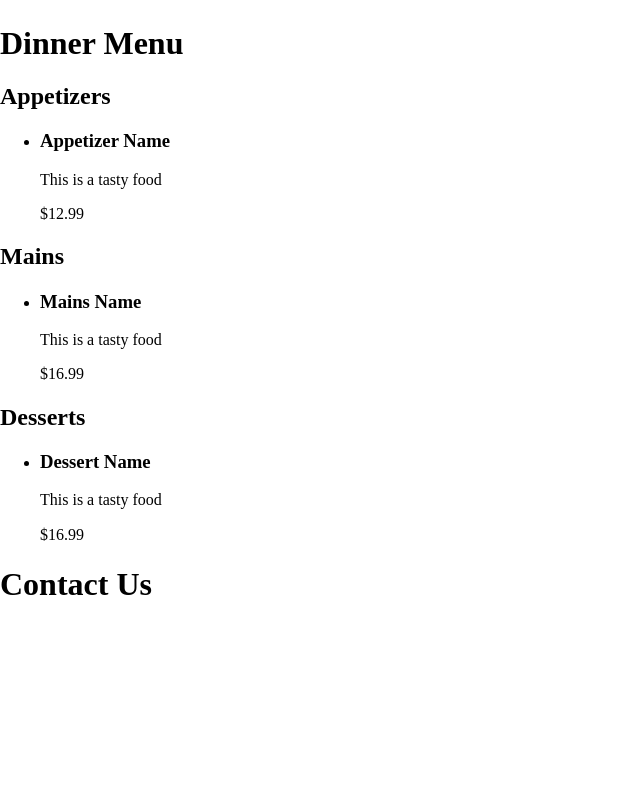
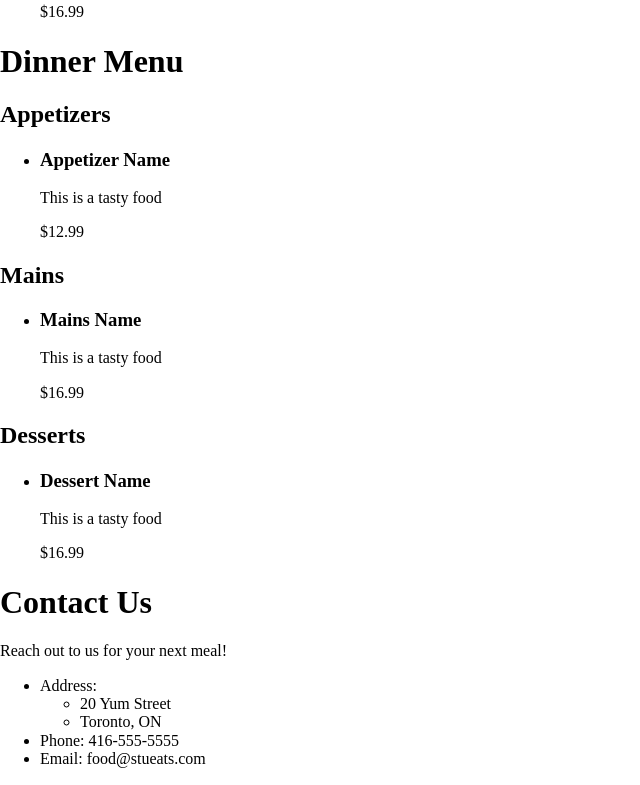
Before and after one commit to JustinLC/senecaTemplate, a website: page index.html in a window 1280 px wide. Shown: the part 847-1632 px from the top of the page, without its empty margins (0-640 px from the left). Before the commit the page ends 1471 px from the top, so only its background shows below. Drawn offline with Linux system fonts and the light colour scheme.

Commit message:
added contact information section

```diff
--- a/index.html
+++ b/index.html
@@ -45,10 +45,12 @@ Template Assignment
       <section id="landing">
         <h1>Share Our Table</h1>
         <section>
-          <img src="" alt="dining table with food">
-          <summary>
-            Welcome to Stu Eats.  Cooking meals like you would eat at home is what we do.  We cook with passion, so you can share joy with your friends and family.  Dine with us.  Be a part of our family.
-          </summary>
+          <figure>
+            <img src="" alt="dining table with food">
+            <figcaption>
+              Welcome to Stu Eats.  Cooking meals like you would eat at home is what we do.  We cook with passion, so you can share joy with your friends and family.  Dine with us.  Be a part of our family.
+            </figcaption>
+          </figure>
         </section>
         <section>
           <a href="">
@@ -156,8 +158,35 @@ Template Assignment
           </li>
         </ul>
       </section>
+      <!--
+        the contact section should contain the following:
+        -a message to the viewer
+        -address
+        -phone number
+        -email address
+      -->
       <section id="contact">
         <h1>Contact Us</h1>
+        <p>Reach out to us for your next meal!</p>
+        <div>
+          <ul>
+            <li>
+              <span>Address:</span>
+              <ul>
+                <li>20 Yum Street</li>
+                <li>Toronto, ON</li>
+              </ul>
+            </li>
+            <li>
+              <span>Phone:</span>
+              <span>416-555-5555</span>
+            </li>
+            <li>
+              <span>Email:</span>
+              <span>food@stueats.com</span>
+            </li>
+          </ul>
+        </div>
       </section>
     </main>
   </body>
```
